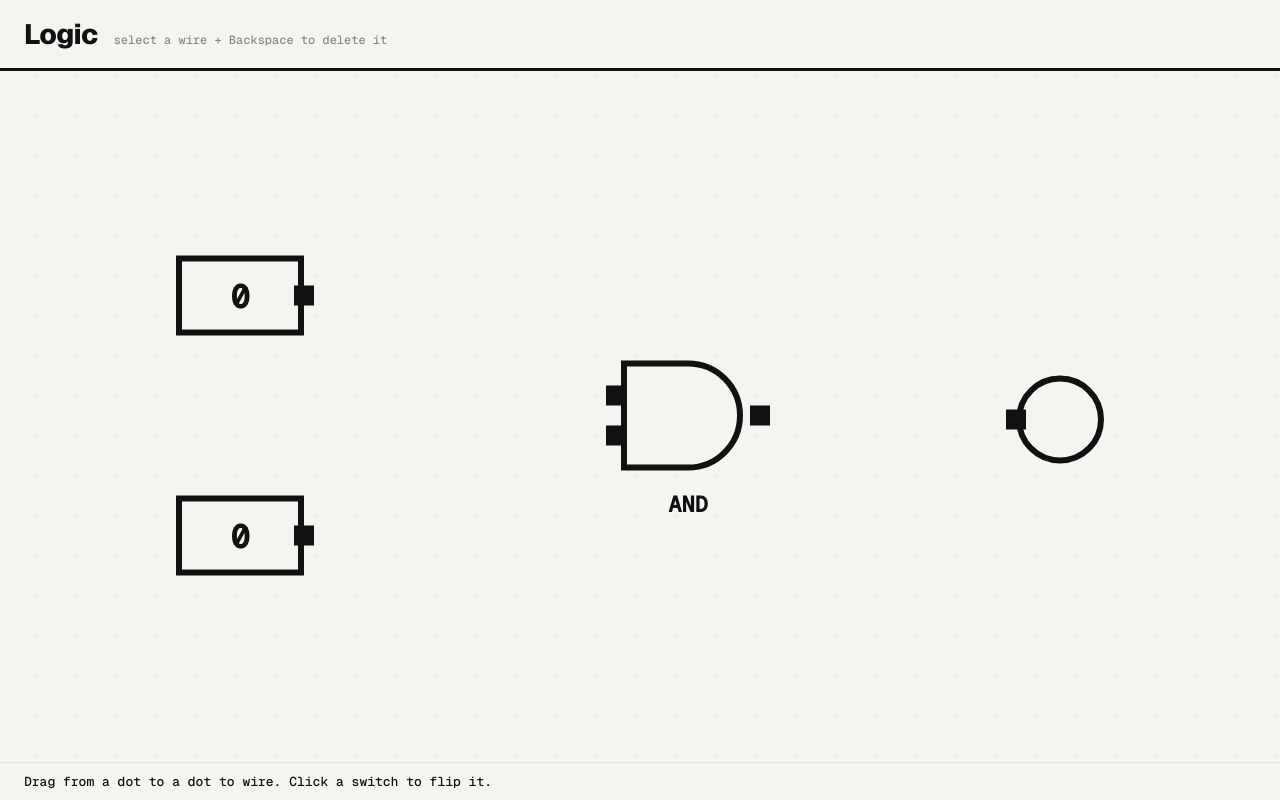
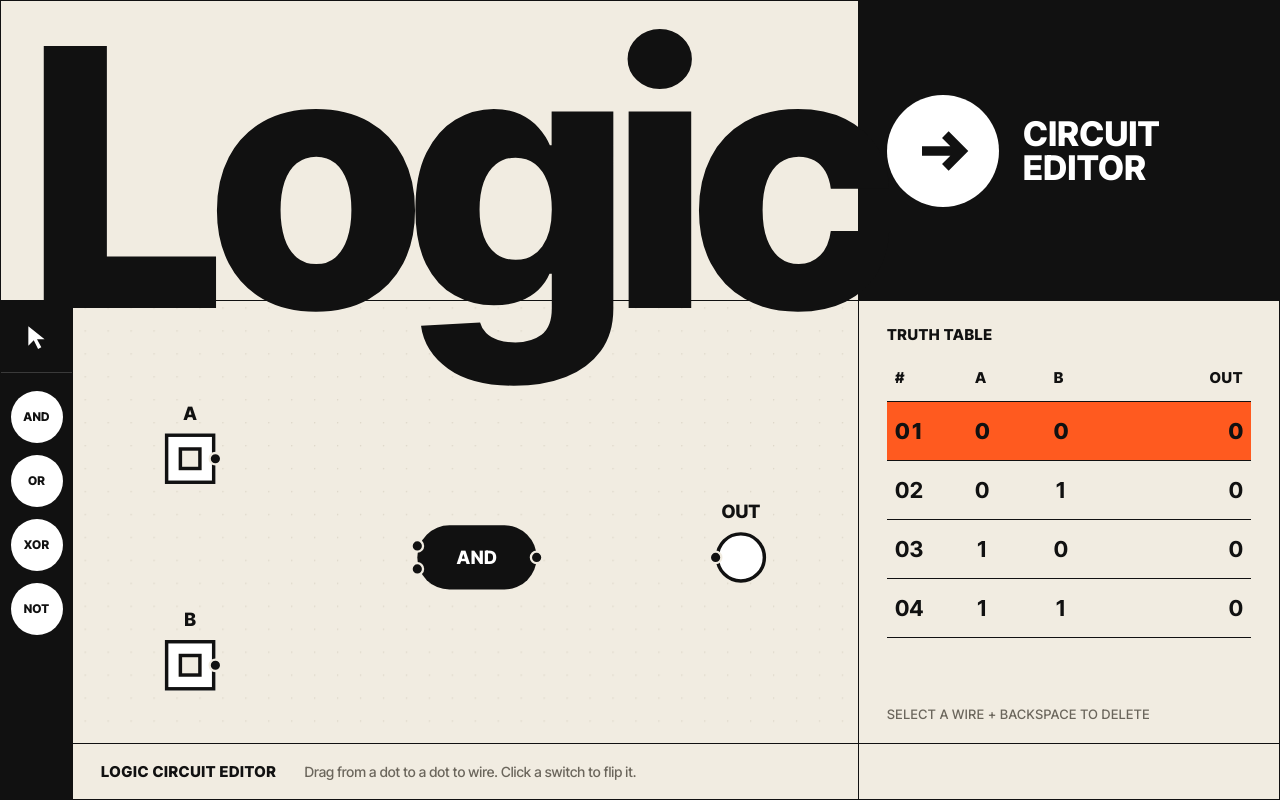
Before and after one commit to Forzalab/bruhbruh, a React (Vite) app: page / in a window 1280 px wide. Built offline with nearby package versions, Linux system fonts and the light colour scheme.

Commit message:
Logic mode: Swiss grid layout, NYCTA type, black pill gates, live truth table
Co-Authored-By: Claude Opus 5.5 <noreply@anthropic.com>
Claude-Session: https://claude.ai/code/session_014WVuPz69Z8C1XPdzkMVaQj

```diff
--- a/index.html
+++ b/index.html
@@ -4,8 +4,6 @@
     <meta charset="UTF-8" />
     <meta name="viewport" content="width=device-width, initial-scale=1.0" />
     <title>Logic</title>
-    <link rel="preconnect" href="https://fonts.googleapis.com" />
-    <link rel="stylesheet" href="https://fonts.googleapis.com/css2?family=Geist:wght@400;600;800&family=Geist+Mono:wght@500&display=swap" />
   </head>
   <body>
     <div id="root"></div>
--- a/package.json
+++ b/package.json
@@ -9,6 +9,7 @@
     "test": "node --test src/sim.test.js"
   },
   "dependencies": {
+    "@fontsource/inter-tight": "^5.3.0",
     "@xyflow/react": "^12.12.0",
     "react": "^19.3.0",
     "react-dom": "^19.3.0"
--- a/src/App.jsx
+++ b/src/App.jsx
@@ -2,6 +2,9 @@ import { useMemo, useState } from 'react';
 import { ReactFlow, Background, useNodesState } from '@xyflow/react';
 import { canConnect, evaluate } from './sim.js';
 import { nodeTypes } from './nodes/index.jsx';
+import '@fontsource/inter-tight/500.css';
+import '@fontsource/inter-tight/700.css';
+import '@fontsource/inter-tight/800.css';
 
 // Sim data: the truth. Positions live separately in React Flow (view only).
 const START = {
@@ -15,10 +18,10 @@ const START = {
 };
 
 const VIEW = [
-  { id: 's1', type: 'S', position: { x: 40, y: 80 }, data: {} },
-  { id: 's2', type: 'S', position: { x: 40, y: 200 }, data: {} },
-  { id: 'g1', type: 'G', position: { x: 260, y: 130 }, data: {} },
-  { id: 'l1', type: 'L', position: { x: 460, y: 140 }, data: {} },
+  { id: 's1', type: 'S', position: { x: 0, y: 40 }, data: {} },
+  { id: 's2', type: 'S', position: { x: 0, y: 220 }, data: {} },
+  { id: 'g1', type: 'G', position: { x: 220, y: 120 }, data: {} },
+  { id: 'l1', type: 'L', position: { x: 480, y: 126 }, data: {} },
 ];
 
 let nextWire = 1;
@@ -33,6 +36,12 @@ export default function App() {
 
   const toggle = (id) =>
     setCircuit((c) => ({ ...c, nodes: { ...c.nodes, [id]: { ...c.nodes[id], value: !c.nodes[id].value } } }));
+
+  // Truth table: re-run the live circuit for each A/B combination.
+  const rows = [[0, 0], [0, 1], [1, 0], [1, 1]].map(([a, b]) => {
+    const v = evaluate({ ...circuit, nodes: { ...circuit.nodes, s1: { ...circuit.nodes.s1, value: !!a }, s2: { ...circuit.nodes.s2, value: !!b } } });
+    return { a, b, out: v.l1 ? 1 : 0, live: !!circuit.nodes.s1.value === !!a && !!circuit.nodes.s2.value === !!b };
+  });
 
   const nodes = view.map((n) => ({
     ...n,
@@ -66,10 +75,21 @@ export default function App() {
 
   return (
     <div className="app">
-      <header className="bar">
-        <span className="wordmark">Logic</span>
-        <span className="hint">select a wire + Backspace to delete it</span>
-      </header>
+      <h1 className="wordmark" aria-label="Logic">Logic</h1>
+      <div className="cell-head" aria-hidden="true" />
+      <a className="cell-cta" href="#canvas">
+        <span className="cta-disk" aria-hidden="true">
+          <svg viewBox="0 0 48 48" width="56" height="56"><path d="M6 24 H40 M26 10 L40 24 L26 38" /></svg>
+        </span>
+        <span className="cta-label">Circuit<br />Editor</span>
+      </a>
+      <nav className="rail" aria-label="Gates">
+        <div className="rail-tool" aria-hidden="true">
+          <svg viewBox="0 0 24 24" width="26" height="26"><path d="M4 2 L4 20 L9 15 L13 23 L16 21.5 L12 14 L19 14 Z" /></svg>
+        </div>
+        {['AND', 'OR', 'XOR', 'NOT'].map((g) => <span key={g} className="chip">{g}</span>)}
+      </nav>
+      <main className="canvas" id="canvas">
         <ReactFlow
           nodes={nodes}
           edges={edges}
@@ -80,11 +100,31 @@ export default function App() {
           snapToGrid
           snapGrid={[20, 20]}
           fitView
+          fitViewOptions={{ padding: { top: '30%', bottom: '12%', left: '10%', right: '10%' }, maxZoom: 1.5 }}
           proOptions={{ hideAttribution: true }}
         >
-        <Background gap={20} color="var(--grid)" />
+          <Background gap={20} size={1.2} color="var(--grid)" />
         </ReactFlow>
-      <footer className={`status ${status.bad ? 'bad' : ''}`} role="status">{status.text}</footer>
+      </main>
+      <aside className="side">
+        <h2 className="label">Truth Table</h2>
+        <table className="tt">
+          <thead><tr><th>#</th><th>A</th><th>B</th><th>Out</th></tr></thead>
+          <tbody>
+            {rows.map((r, i) => (
+              <tr key={i} className={r.live ? 'live' : ''} aria-current={r.live ? 'true' : undefined}>
+                <td>0{i + 1}</td><td>{r.a}</td><td>{r.b}</td><td>{r.out}</td>
+              </tr>
+            ))}
+          </tbody>
+        </table>
+        <p className="hint">Select a wire + Backspace to delete</p>
+      </aside>
+      <footer className={`status ${status.bad ? 'bad' : ''}`} role="status">
+        <span className="label">Logic Circuit Editor</span>
+        <span className="status-text">{status.text}</span>
+      </footer>
+      <div className="foot-side" aria-hidden="true" />
     </div>
   );
 }
--- a/src/nodes/index.jsx
+++ b/src/nodes/index.jsx
@@ -1,37 +1,38 @@
 import { Handle, Position } from '@xyflow/react';
 
-export function SwitchNode({ data }) {
+const NAMES = { s1: 'A', s2: 'B' };
+
+export function SwitchNode({ id, data }) {
   return (
-    <>
-      <button className={`switch nodrag ${data.on ? 'on' : ''}`} onClick={data.onToggle} aria-pressed={data.on}>
-        {data.on ? '1' : '0'}
+    <div className="switch-wrap">
+      <span className="node-tag">{NAMES[id] ?? id}</span>
+      <button className={`switch nodrag ${data.on ? 'on' : ''}`} onClick={data.onToggle} aria-pressed={!!data.on} aria-label={`Switch ${NAMES[id] ?? id}: ${data.on ? '1' : '0'}`}>
+        <span className="switch-core" />
       </button>
       <Handle type="source" position={Position.Right} id="out" />
-    </>
+    </div>
   );
 }
 
-// True AND shape: flat back, round front.
+// Filled black pill, handles sit on its edge.
 export function GateNode({ data }) {
   return (
     <div className={`gate ${data.on ? 'on' : ''}`}>
-      <svg width="72" height="60" viewBox="0 0 72 60">
-        <path d="M4 4 H36 A26 26 0 0 1 36 56 H4 Z" />
-      </svg>
-      <Handle type="target" position={Position.Left} id="in0" style={{ top: 20 }} />
-      <Handle type="target" position={Position.Left} id="in1" style={{ top: 40 }} />
-      <Handle type="source" position={Position.Right} id="out" style={{ top: 30 }} />
-      <div className="gate-label">{data.type}</div>
+      <Handle type="target" position={Position.Left} id="in0" style={{ top: 18 }} />
+      <Handle type="target" position={Position.Left} id="in1" style={{ top: 38 }} />
+      <span className="gate-label">{data.type}</span>
+      <Handle type="source" position={Position.Right} id="out" />
     </div>
   );
 }
 
 export function LampNode({ data }) {
   return (
-    <>
+    <div className="lamp-wrap">
+      <span className="node-tag">Out</span>
       <Handle type="target" position={Position.Left} id="in0" />
       <div className={`lamp ${data.on ? 'on' : ''}`} role="img" aria-label={data.on ? 'lamp on' : 'lamp off'} />
-    </>
+    </div>
   );
 }
 
--- a/src/theme.css
+++ b/src/theme.css
@@ -1,52 +1,110 @@
 /* Mode = token swap. Components read tokens, never the mode. */
 :root[data-mode='logic'] {
-  --bg: #f4f4f1;
+  --bg: #f1ece1;
   --ink: #111111;
-  --mute: #8a8a84;
-  --grid: #e2e2dc;
-  --wire-0: #111111;
-  --wire-1: #ff5a1f; /* signal orange = logic 1 */
-  --font: 'Geist', system-ui, sans-serif;
-  --mono: 'Geist Mono', ui-monospace, monospace;
+  --paper-hi: #ffffff;
+  --mute: #6b665c;
+  --grid: #d9d2c3;
+  --rule: 1px solid var(--ink);
+  --accent: #ff5a1f; /* only: lamp ON + live truth-table row */
+  --wire-0: 2px;
+  --wire-1: 5px;
+  --font: 'Inter Tight', 'Helvetica Neue', Helvetica, Arial, 'Liberation Sans', sans-serif;
+  --rail: 72px;
+  --side: 420px;
+  --head: 300px;
+  --foot: 56px;
 }
 
 * { box-sizing: border-box; }
 html, body, #root { height: 100%; margin: 0; }
-body { background: var(--bg); color: var(--ink); font-family: var(--font); }
+body { background: var(--bg); color: var(--ink); font-family: var(--font); -webkit-font-smoothing: antialiased; }
 
-.app { height: 100%; display: grid; grid-template-rows: auto 1fr auto; }
+.app {
+  height: 100%; position: relative; overflow: hidden;
+  display: grid;
+  grid-template-columns: var(--rail) 1fr var(--side);
+  grid-template-rows: var(--head) 1fr var(--foot);
+  grid-template-areas: 'head head cta' 'rail canvas side' 'rail foot fside';
+  border: var(--rule);
+}
 
-.bar {
-  display: flex; align-items: baseline; gap: 16px;
-  padding: 16px 24px; border-bottom: 3px solid var(--ink);
+.label { margin: 0; font: 800 15px/1 var(--font); text-transform: uppercase; letter-spacing: .04em; }
+
+/* Row 01 */
+.cell-head { grid-area: head; border-bottom: var(--rule); border-right: var(--rule); }
+.wordmark {
+  position: absolute; z-index: 5; pointer-events: none; margin: 0;
+  left: 28px; top: calc(var(--head) - 264px);
+  font: 800 360px/.78 var(--font); letter-spacing: -.04em; color: var(--ink);
 }
-.wordmark { font-weight: 800; font-size: 28px; letter-spacing: -0.02em; }
-.hint { font-family: var(--mono); font-size: 12px; color: var(--mute); }
+.cell-cta {
+  grid-area: cta; background: var(--ink); color: var(--paper-hi); text-decoration: none;
+  display: flex; align-items: center; gap: 24px; padding: 0 28px; border-bottom: var(--rule);
+}
+.cta-disk { width: 112px; height: 112px; flex: none; border-radius: 50%; background: var(--paper-hi); display: grid; place-items: center; }
+.cta-disk path { fill: none; stroke: var(--ink); stroke-width: 8; stroke-linecap: butt; stroke-linejoin: miter; }
+.cta-label { font: 800 34px/1 var(--font); text-transform: uppercase; letter-spacing: .01em; }
+.cell-cta:focus-visible { outline: 3px solid var(--accent); outline-offset: -6px; }
 
-.status {
-  font-family: var(--mono); font-size: 13px; padding: 10px 24px;
-  border-top: 1px solid var(--grid); min-height: 38px;
+/* Rail */
+.rail {
+  grid-area: rail; background: var(--ink); display: flex; flex-direction: column; align-items: center;
+  gap: 12px; padding-bottom: 16px; border-right: var(--rule);
 }
-.status.bad { color: var(--wire-1); }
+.rail-tool { width: 100%; height: 72px; display: grid; place-items: center; border-bottom: 1px solid #3a3a3a; margin-bottom: 6px; }
+.rail-tool path { fill: var(--paper-hi); }
+.chip {
+  width: 52px; height: 52px; border-radius: 50%; background: var(--paper-hi); color: var(--ink);
+  display: grid; place-items: center; font: 800 12px/1 var(--font); letter-spacing: .02em;
+}
 
-.react-flow__edge-path { stroke: var(--wire-0); stroke-width: 3; }
-.react-flow__edge.on .react-flow__edge-path { stroke: var(--wire-1); }
-.react-flow__handle { width: 10px; height: 10px; background: var(--ink); border: 0; border-radius: 0; }
+/* Canvas */
+.canvas { grid-area: canvas; position: relative; border-right: var(--rule); }
+.canvas .react-flow { background: var(--bg); }
 
+.react-flow__edge-path { stroke: var(--ink); stroke-width: var(--wire-0); }
+.react-flow__edge.on .react-flow__edge-path { stroke-width: var(--wire-1); }
+.react-flow__edge.selected .react-flow__edge-path { stroke-dasharray: 6 4; }
+.react-flow__handle {
+  width: 12px; height: 12px; background: var(--ink); border: 2px solid var(--bg); border-radius: 50%;
+}
+
+.node-tag { position: absolute; left: 0; right: 0; top: -26px; text-align: center; font: 800 16px/1 var(--font); text-transform: uppercase; }
+.switch-wrap, .lamp-wrap { position: relative; }
 .switch {
-  width: 64px; height: 40px; border: 3px solid var(--ink); background: var(--bg);
-  font: 600 16px var(--mono); color: var(--ink); cursor: pointer;
+  width: 44px; height: 44px; padding: 0; border: 3px solid var(--ink); background: var(--paper-hi);
+  display: grid; place-items: center; cursor: pointer;
 }
-.switch.on { background: var(--wire-1); border-color: var(--wire-1); color: #fff; }
+.switch-core { width: 20px; height: 20px; border: 3px solid var(--ink); background: var(--bg); }
+.switch.on .switch-core { background: var(--ink); }
 .switch:focus-visible { outline: 3px solid var(--ink); outline-offset: 3px; }
 
-.gate svg path { fill: var(--bg); stroke: var(--ink); stroke-width: 3; }
-.gate.on svg path { stroke: var(--wire-1); }
-.gate-label { font: 600 11px var(--mono); text-align: center; margin-top: 2px; }
+.gate {
+  width: 104px; height: 56px; border-radius: 28px; background: var(--ink); color: var(--paper-hi);
+  display: grid; place-items: center;
+}
+.gate-label { font: 800 16px/1 var(--font); letter-spacing: .03em; text-transform: uppercase; }
 
-.lamp { width: 44px; height: 44px; border-radius: 50%; border: 3px solid var(--ink); background: var(--bg); }
-.lamp.on { background: var(--wire-1); border-color: var(--wire-1); }
+.lamp { width: 44px; height: 44px; border-radius: 50%; border: 3px solid var(--ink); background: var(--paper-hi); }
+.lamp.on { background: var(--accent); }
+
+/* Truth table */
+.side { grid-area: side; padding: 26px 28px 0; display: flex; flex-direction: column; }
+.tt { width: 100%; border-collapse: collapse; margin-top: 28px; font: 700 22px/1 var(--font); font-variant-numeric: tabular-nums; }
+.tt th { font: 800 15px/1 var(--font); text-transform: uppercase; letter-spacing: .04em; text-align: left; padding: 0 8px 16px; border-bottom: var(--rule); }
+.tt td { padding: 18px 8px; border-bottom: var(--rule); }
+.tt th:first-child, .tt td:first-child { width: 22%; }
+.tt th:last-child, .tt td:last-child { text-align: right; }
+.tt tr.live td { background: var(--accent); color: var(--ink); font-weight: 800; }
+.hint { margin: auto 0 20px; font: 500 13px/1.3 var(--font); color: var(--mute); text-transform: uppercase; letter-spacing: .04em; }
+
+/* Row 03 */
+.status { grid-area: foot; display: flex; align-items: center; gap: 28px; padding: 0 28px; border-top: var(--rule); border-right: var(--rule); }
+.status-text { font: 500 14px/1 var(--font); color: var(--mute); }
+.status.bad .status-text { color: var(--ink); font-weight: 800; }
+.foot-side { grid-area: fside; border-top: var(--rule); }
 
 @media (prefers-reduced-motion: reduce) {
-  * { transition: none !important; animation: none !important; }
+  * { transition: none !important; animation: none !important; scroll-behavior: auto !important; }
 }
```
Also changed, not shown: 2 other files (tests, documents, lock files or other folders). Lines whose indentation alone changed are shown as unchanged.
